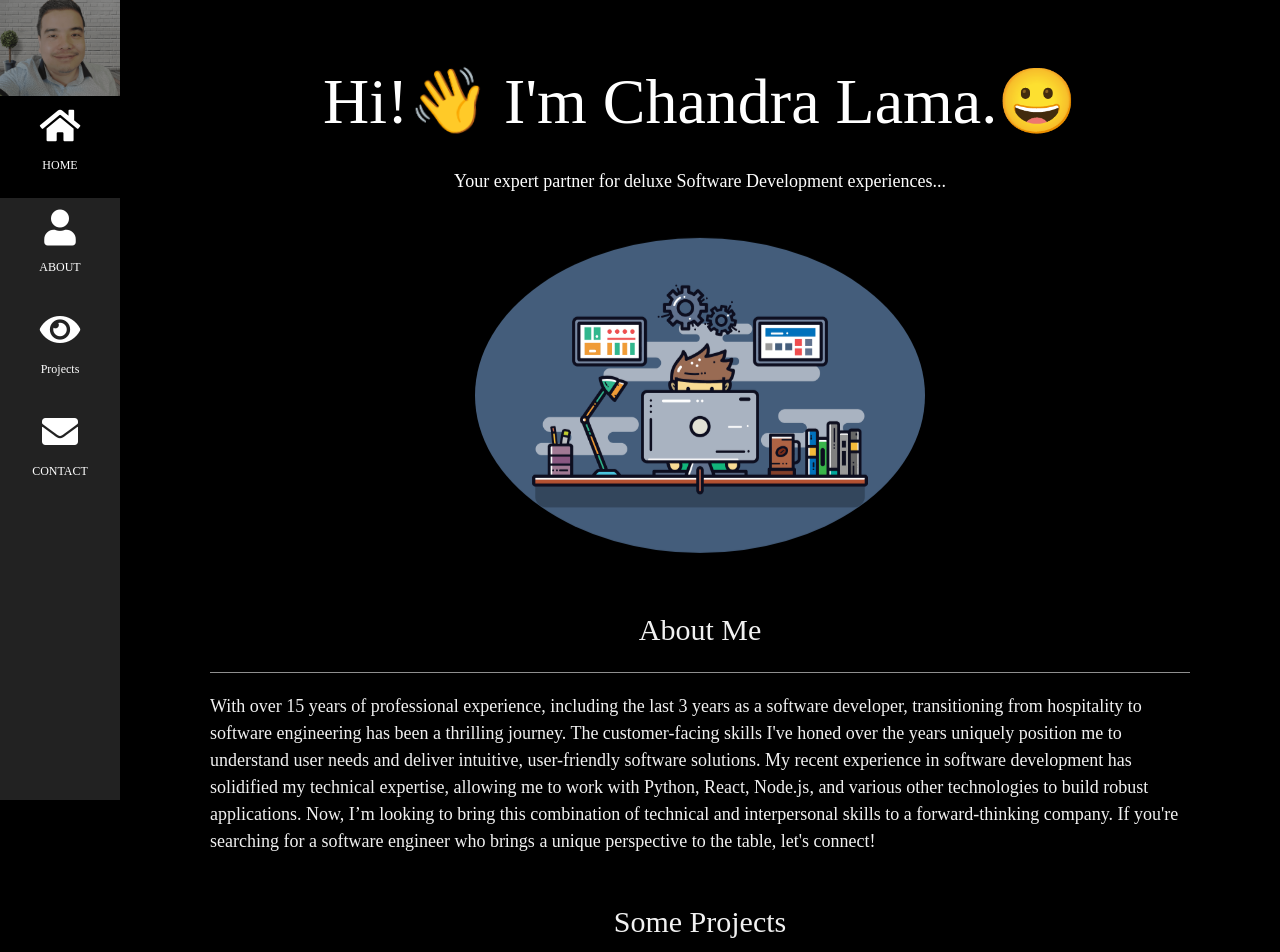
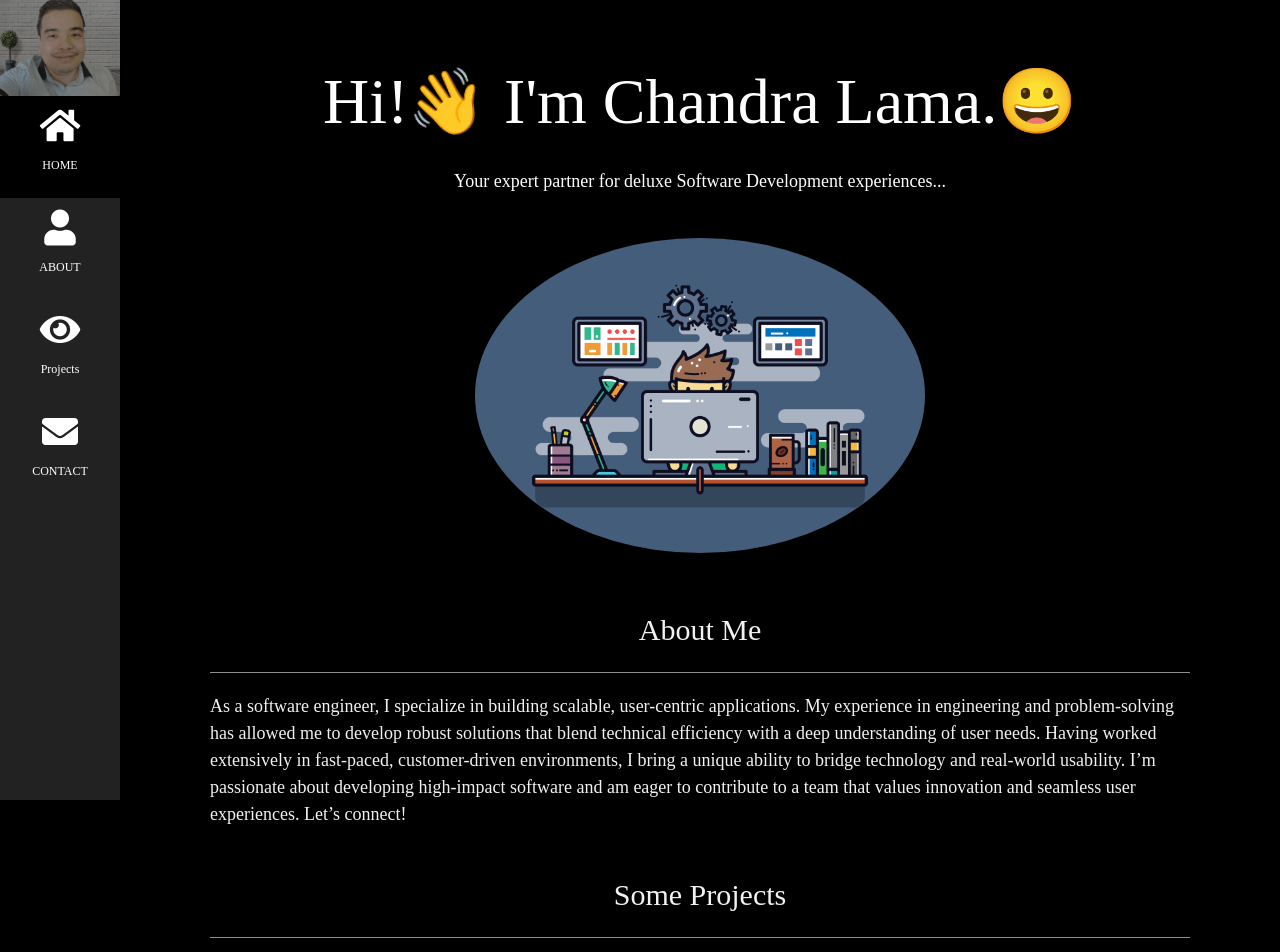
Before and after one commit to iamme24cl/my-website, a React (Create React App) app: page / in a window 1280 px wide. Shown: the top 952 px of the page. Built offline with nearby package versions, Linux system fonts and the light colour scheme; a web font is replaced by a local one.

Commit message:
update about me

```diff
--- a/src/components/About.js
+++ b/src/components/About.js
@@ -8,11 +8,13 @@ const About = () => {
         <hr style={{ width:"100%" }} className="w3-opacity"/>
         <section className="w3-text-light-grey">
           <p>
-          With over 15 years of professional experience, including the last 3 years as a software developer, transitioning from hospitality to software engineering
-          has been a thrilling journey. The customer-facing skills I've honed over the years uniquely position me to understand user needs and deliver intuitive,
-          user-friendly software solutions. My recent experience in software development has solidified my technical expertise, allowing me to work with Python,
-          React, Node.js, and various other technologies to build robust applications. Now, I’m looking to bring this combination of technical and interpersonal skills
-          to a forward-thinking company. If you're searching for a software engineer who brings a unique perspective to the table, let's connect!
+          As a software engineer, I specialize in building scalable, user-centric applications.
+          My experience in engineering and problem-solving has allowed me to develop robust
+          solutions that blend technical efficiency with a deep understanding of user needs.
+          Having worked extensively in fast-paced, customer-driven environments, I bring a unique
+          ability to bridge technology and real-world usability. I’m passionate about developing
+          high-impact software and am eager to contribute to a team that values innovation and
+          seamless user experiences. Let’s connect!
           </p>
         </section>
     </div>
```
